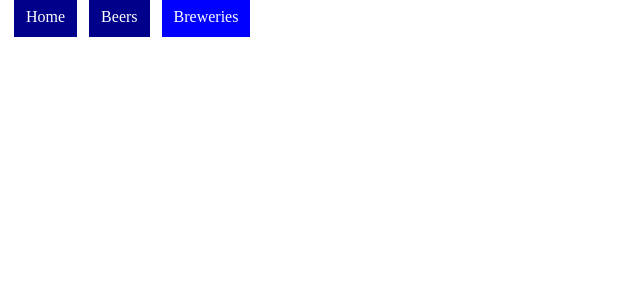
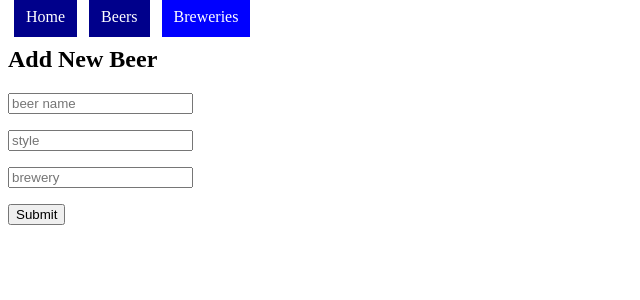
Before and after one commit to mconway890/beer-fridge-react-app, a React (Create React App) app in the folder client/: page /beers in a window 1280 px wide. Shown: the top 300 px of the page, without its empty margins (0-640 px from the left). Built offline with nearby package versions, Linux system fonts and the light colour scheme.

Commit message:
render forms in app routes

```diff
--- a/client/src/App.js
+++ b/client/src/App.js
@@ -18,8 +18,8 @@ export class App extends Component {
       <div>
         <NavBar />
         <Route exact path="/" component={Home} />
-        <Route exact path="/beers" component={Beers} />
-        <Route exact path="/breweries" component={Breweries} />
+        <Route exact path="/beers" component={BeerInput}/>
+        <Route exact path="/breweries" component={BreweryInput} />
       </div>
       </Router>
     );
```
